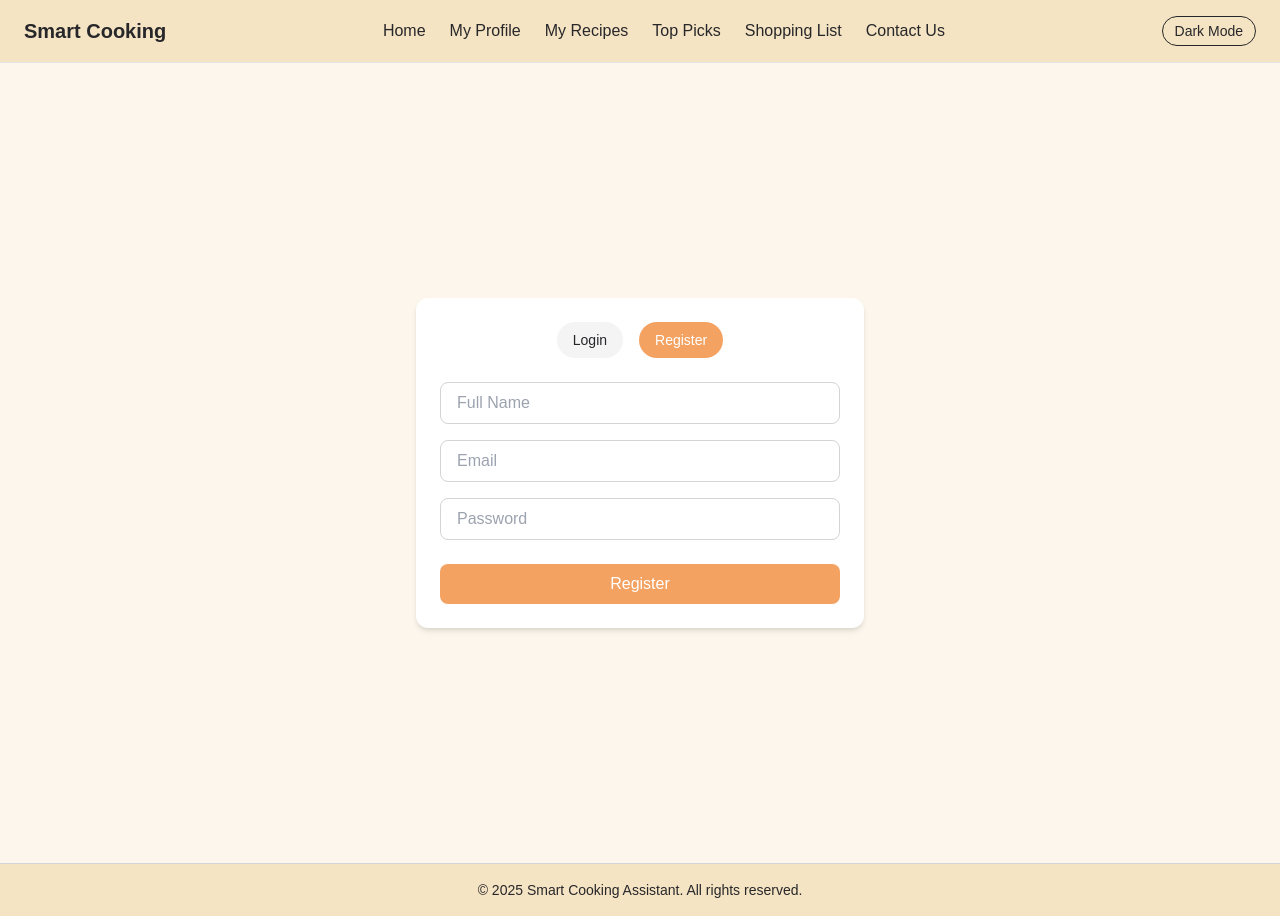
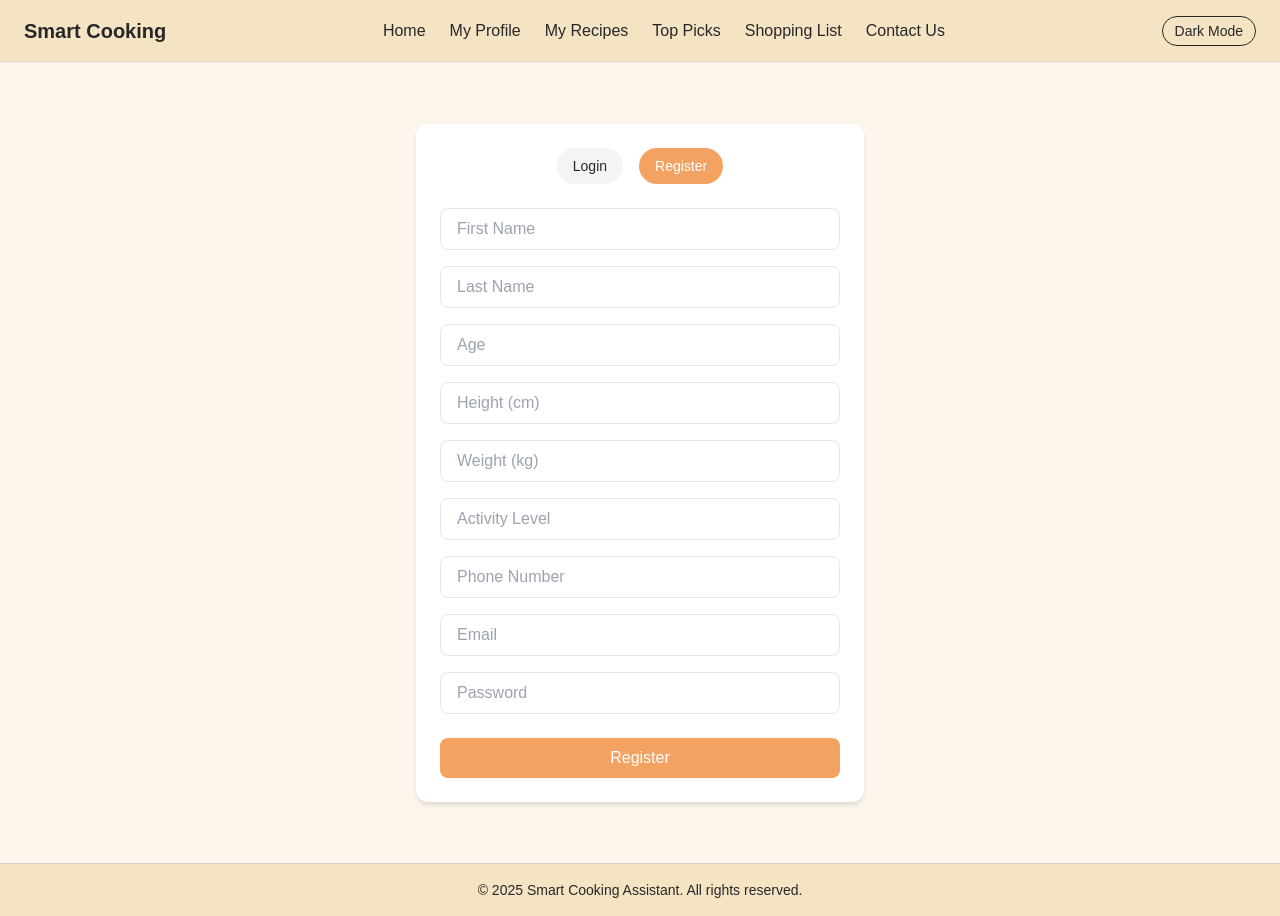
Before and after one commit to invalybeshar1/smart_cooking_assistant, a React (Vite) app: page /auth in a window 1280 px wide. Both pictures are taken after a click on the button "Register". Built offline with nearby package versions, Linux system fonts and the light colour scheme.

Commit message:
Update Auth.jsx

```diff
--- a/src/pages/Auth.jsx
+++ b/src/pages/Auth.jsx
@@ -3,12 +3,69 @@ import { useNavigate } from 'react-router-dom';
 
 export default function Auth() {
   const [isLogin, setIsLogin] = useState(true);
+  const [formData, setFormData] = useState({
+    firstName: '',
+    lastName: '',
+    age: '',
+    height: '',
+    weight: '',
+    activityLevel: '',
+    phone: '',
+    email: '',
+    password: '',
+  });
+  const [error, setError] = useState('');
   const navigate = useNavigate();
 
-  const handleAuth = (e) => {
+  const handleChange = (e) => {
+    setFormData({ ...formData, [e.target.name]: e.target.value });
+  };
+
+  const isValidPassword = (password) => {
+    return /^(?=.*[A-Z])(?=.*\d)(?=.*[\W_]).{8,}$/.test(password);
+  };
+
+  const handleAuth = async (e) => {
     e.preventDefault();
-    // Simulate login/register success
-    navigate('/home');
+    setError('');
+
+    if (!isLogin && !isValidPassword(formData.password)) {
+      setError(
+        'Password must be at least 8 characters and include an uppercase letter, number, and special character.'
+      );
+      return;
+    }
+
+    const payload = isLogin
+      ? { email: formData.email, password: formData.password }
+      : {
+          ...formData,
+          bmi:
+            (formData.weight / ((formData.height / 100) * (formData.height / 100))).toFixed(2),
+        };
+
+    const url = isLogin ? '/api/login' : '/api/register';
+
+    try {
+      const res = await fetch(url, {
+        method: 'POST',
+        headers: { 'Content-Type': 'application/json' },
+        body: JSON.stringify(payload),
+      });
+
+      const data = await res.json();
+
+      if (!res.ok) throw new Error(data.message || 'Something went wrong.');
+
+      // Save token (optional - localStorage for now)
+      localStorage.setItem('token', data.token);
+      localStorage.setItem('user', JSON.stringify(data.user));
+
+      // Redirect
+      navigate(isLogin ? '/home' : '/questionnaire');
+    } catch (err) {
+      setError(err.message);
+    }
   };
 
   return (
@@ -32,33 +89,97 @@ export default function Auth() {
             Register
           </button>
         </div>
+
         <form onSubmit={handleAuth} className="flex flex-col gap-4">
           {!isLogin && (
-            <input
-              type="text"
-              placeholder="Full Name"
-              className="px-4 py-2 rounded-lg border border-zinc-300 dark:border-zinc-600 dark:bg-zinc-900 dark:text-white"
-              required
-            />
+            <>
+              <input
+                type="text"
+                name="firstName"
+                placeholder="First Name"
+                onChange={handleChange}
+                required
+                className="px-4 py-2 rounded-lg border dark:border-zinc-600 dark:bg-zinc-900 dark:text-white"
+              />
+              <input
+                type="text"
+                name="lastName"
+                placeholder="Last Name"
+                onChange={handleChange}
+                required
+                className="px-4 py-2 rounded-lg border dark:border-zinc-600 dark:bg-zinc-900 dark:text-white"
+              />
+              <input
+                type="number"
+                name="age"
+                placeholder="Age"
+                onChange={handleChange}
+                required
+                className="px-4 py-2 rounded-lg border dark:border-zinc-600 dark:bg-zinc-900 dark:text-white"
+              />
+              <input
+                type="number"
+                name="height"
+                placeholder="Height (cm)"
+                onChange={handleChange}
+                required
+                className="px-4 py-2 rounded-lg border dark:border-zinc-600 dark:bg-zinc-900 dark:text-white"
+              />
+              <input
+                type="number"
+                name="weight"
+                placeholder="Weight (kg)"
+                onChange={handleChange}
+                required
+                className="px-4 py-2 rounded-lg border dark:border-zinc-600 dark:bg-zinc-900 dark:text-white"
+              />
+              <input
+                type="text"
+                name="activityLevel"
+                placeholder="Activity Level"
+                onChange={handleChange}
+                required
+                className="px-4 py-2 rounded-lg border dark:border-zinc-600 dark:bg-zinc-900 dark:text-white"
+              />
+              <input
+                type="text"
+                name="phone"
+                placeholder="Phone Number"
+                onChange={handleChange}
+                required
+                className="px-4 py-2 rounded-lg border dark:border-zinc-600 dark:bg-zinc-900 dark:text-white"
+              />
+            </>
           )}
           <input
             type="email"
+            name="email"
             placeholder="Email"
-            className="px-4 py-2 rounded-lg border border-zinc-300 dark:border-zinc-600 dark:bg-zinc-900 dark:text-white"
+            onChange={handleChange}
             required
+            className="px-4 py-2 rounded-lg border dark:border-zinc-600 dark:bg-zinc-900 dark:text-white"
           />
           <input
             type="password"
+            name="password"
             placeholder="Password"
-            className="px-4 py-2 rounded-lg border border-zinc-300 dark:border-zinc-600 dark:bg-zinc-900 dark:text-white"
+            onChange={handleChange}
             required
+            className="px-4 py-2 rounded-lg border dark:border-zinc-600 dark:bg-zinc-900 dark:text-white"
           />
+
           <button
             type="submit"
             className="bg-[#F4A261] hover:bg-[#E76F51] text-white px-4 py-2 rounded-lg mt-2"
           >
             {isLogin ? 'Login' : 'Register'}
           </button>
+
+          {error && (
+            <div className="mt-2 text-sm text-red-600 text-center bg-red-100 p-2 rounded-lg">
+              {error}
+            </div>
+          )}
         </form>
       </div>
     </div>
```
